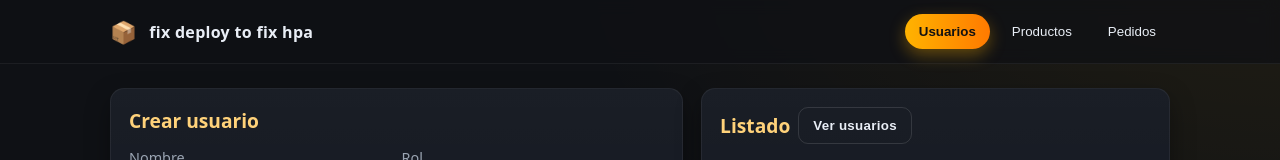
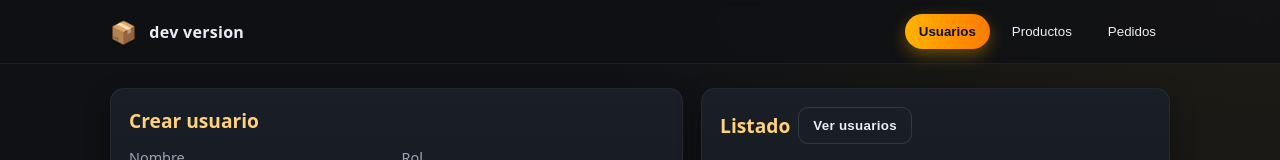
Before and after one commit to JuanGomePer/parcial1-patrones-arquitectonicos-avanzados, a website: page public/index.html in a window 1280 px wide. Shown: the top 160 px of the page. Drawn offline with Linux system fonts and the light colour scheme.

Commit message:
dev version

```diff
--- a/public/index.html
+++ b/public/index.html
@@ -123,7 +123,7 @@
 <body>
   <header>
     <div class="nav">
-      <div class="brand"><span class="emoji">📦</span><span>fix deploy to fix hpa</span></div>
+      <div class="brand"><span class="emoji">📦</span><span>dev version</span></div>
       <div class="tabs" role="tablist" aria-label="Secciones">
         <button class="tab-btn" role="tab" aria-selected="true" data-tab="usuarios">Usuarios</button>
         <button class="tab-btn" role="tab" aria-selected="false" data-tab="productos">Productos</button>
```
